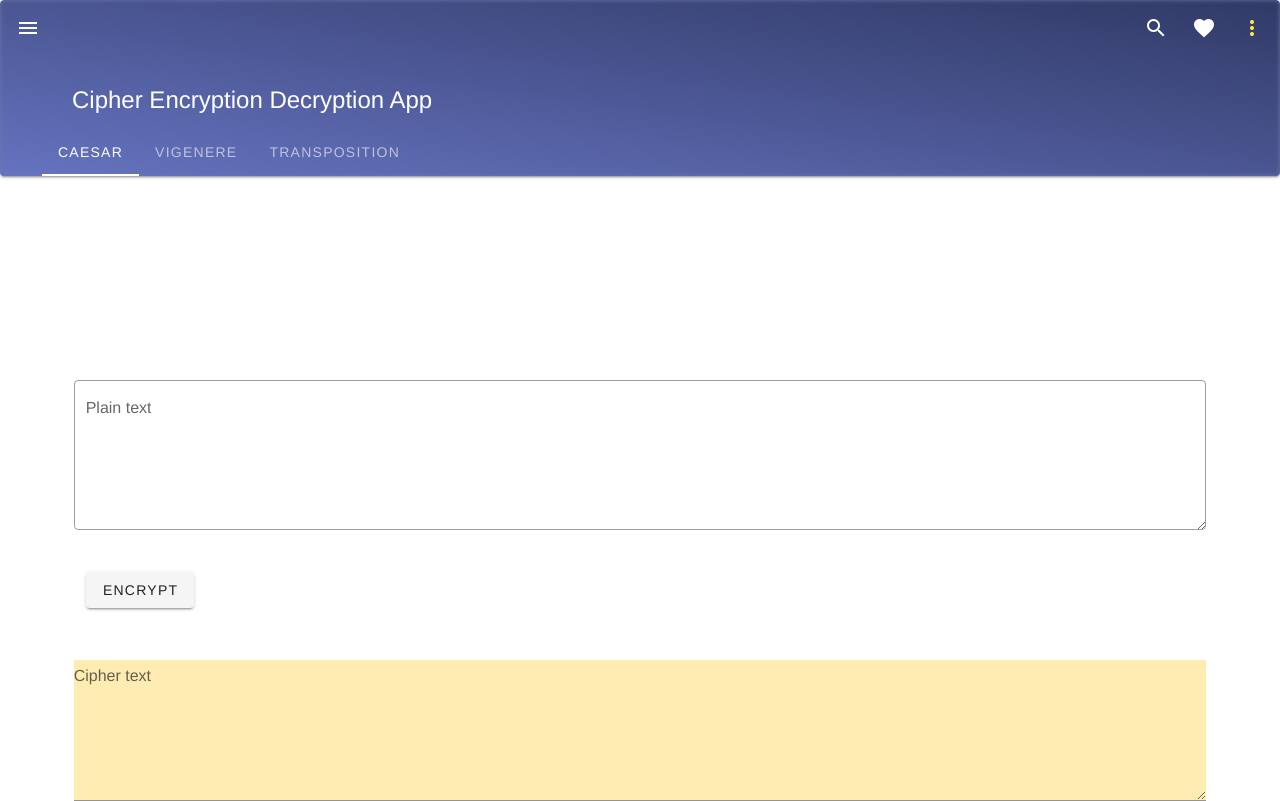
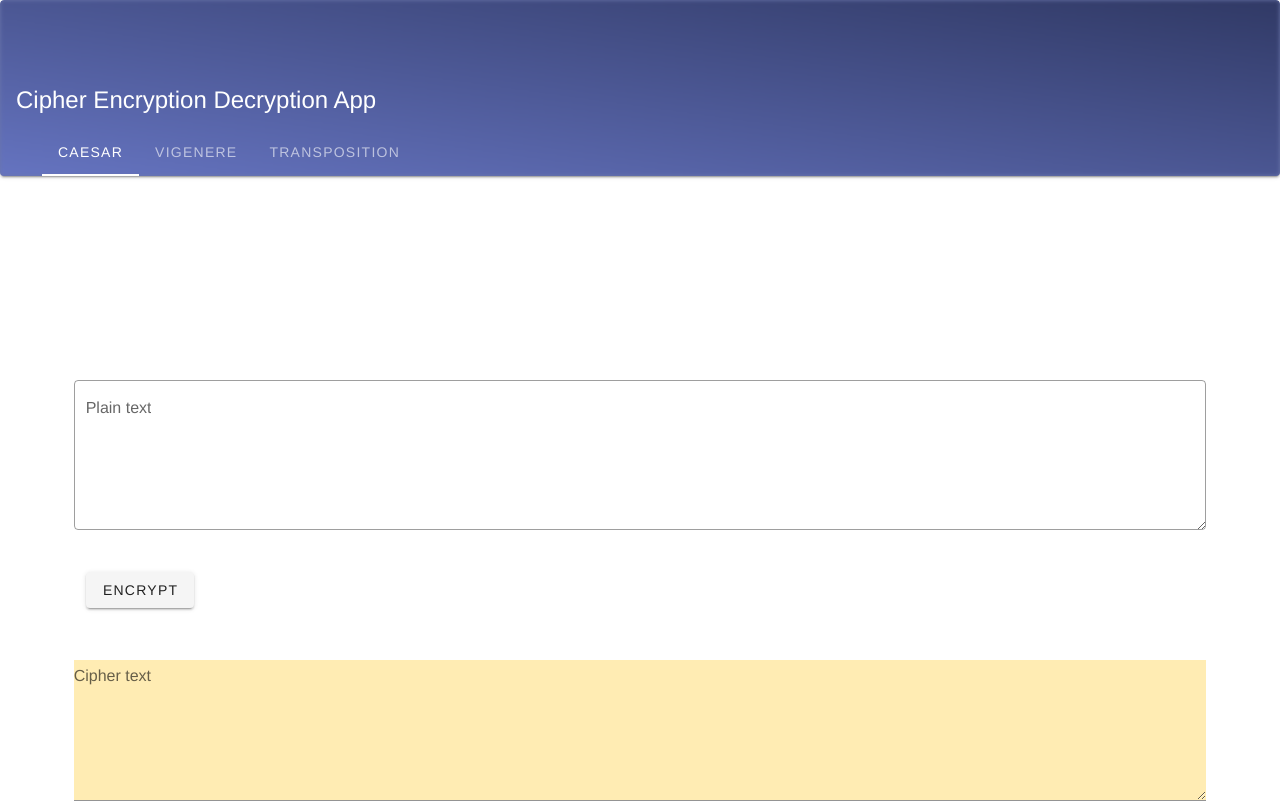
Before and after one commit to suraj200981/Encrypt-and-Decrypt-cipher-text---VueJS-and-Vuetify, a Vue app: page / in a window 1280 px wide. Shown: the top 801 px of the page. Built offline with nearby package versions, Linux system fonts and the light colour scheme.

Commit message:
removed top nav icons from caesar cipher

```diff
--- a/src/App.vue
+++ b/src/App.vue
@@ -8,28 +8,9 @@
             gradient="to top right, rgba(100,115,201,.7), rgba(25,32,72,.7)"
           ></v-img>
         </template>
-
-        <v-app-bar-nav-icon></v-app-bar-nav-icon>
-
         <v-toolbar-title>Cipher Encryption Decryption App</v-toolbar-title>
 
         <v-spacer></v-spacer>
-
-        <v-btn icon>
-          <v-icon>mdi-magnify</v-icon>
-        </v-btn>
-
-        <v-btn icon>
-          <v-icon>mdi-heart</v-icon>
-        </v-btn>
-
-        <v-menu bottom left>
-          <template v-slot:activator="{ on, attrs }">
-            <v-btn icon color="yellow" v-bind="attrs" v-on="on">
-              <v-icon>mdi-dots-vertical</v-icon>
-            </v-btn>
-          </template>
-        </v-menu>
 
         <template v-slot:extension>
           <v-tabs align-with-title>
```
